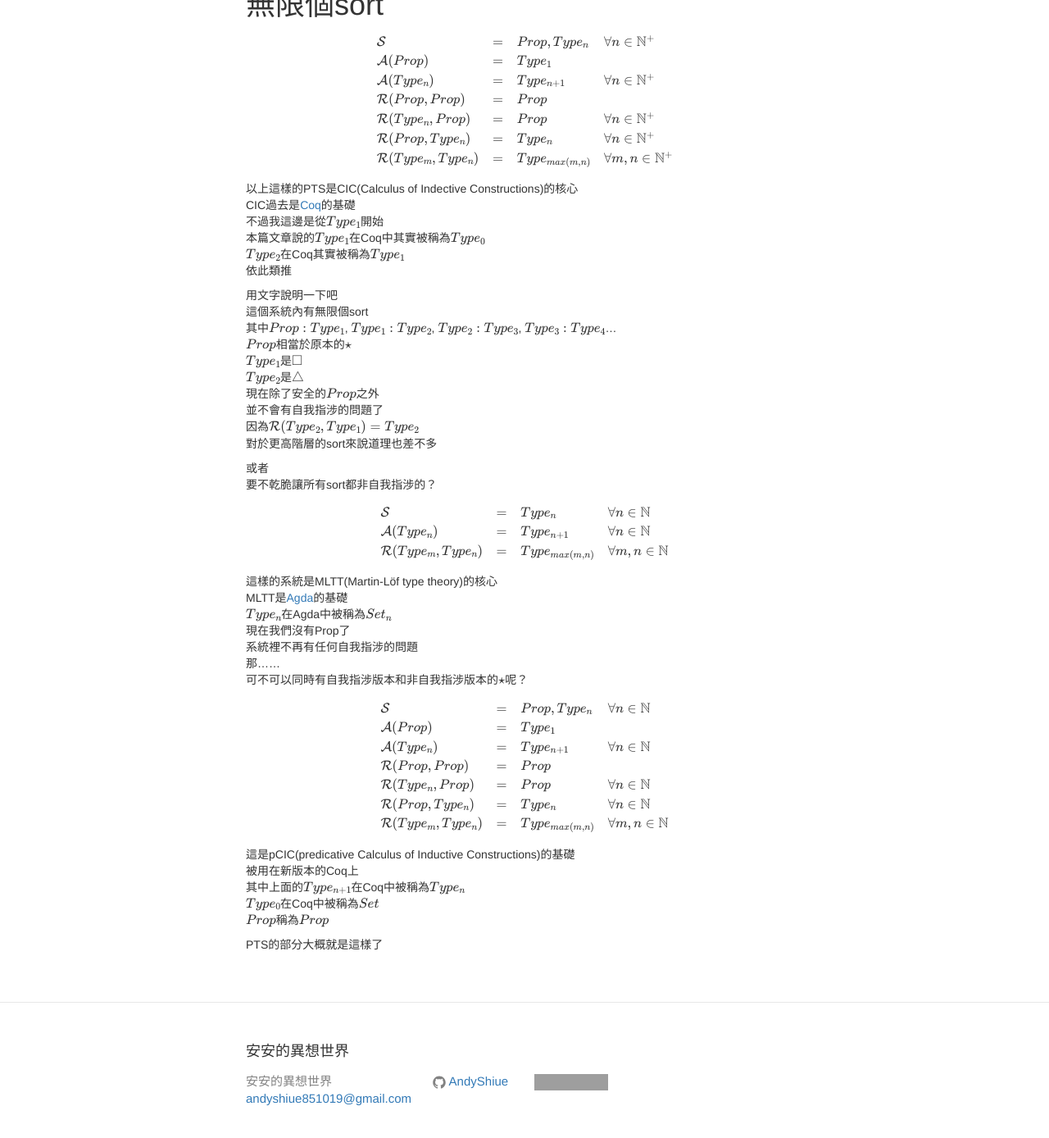
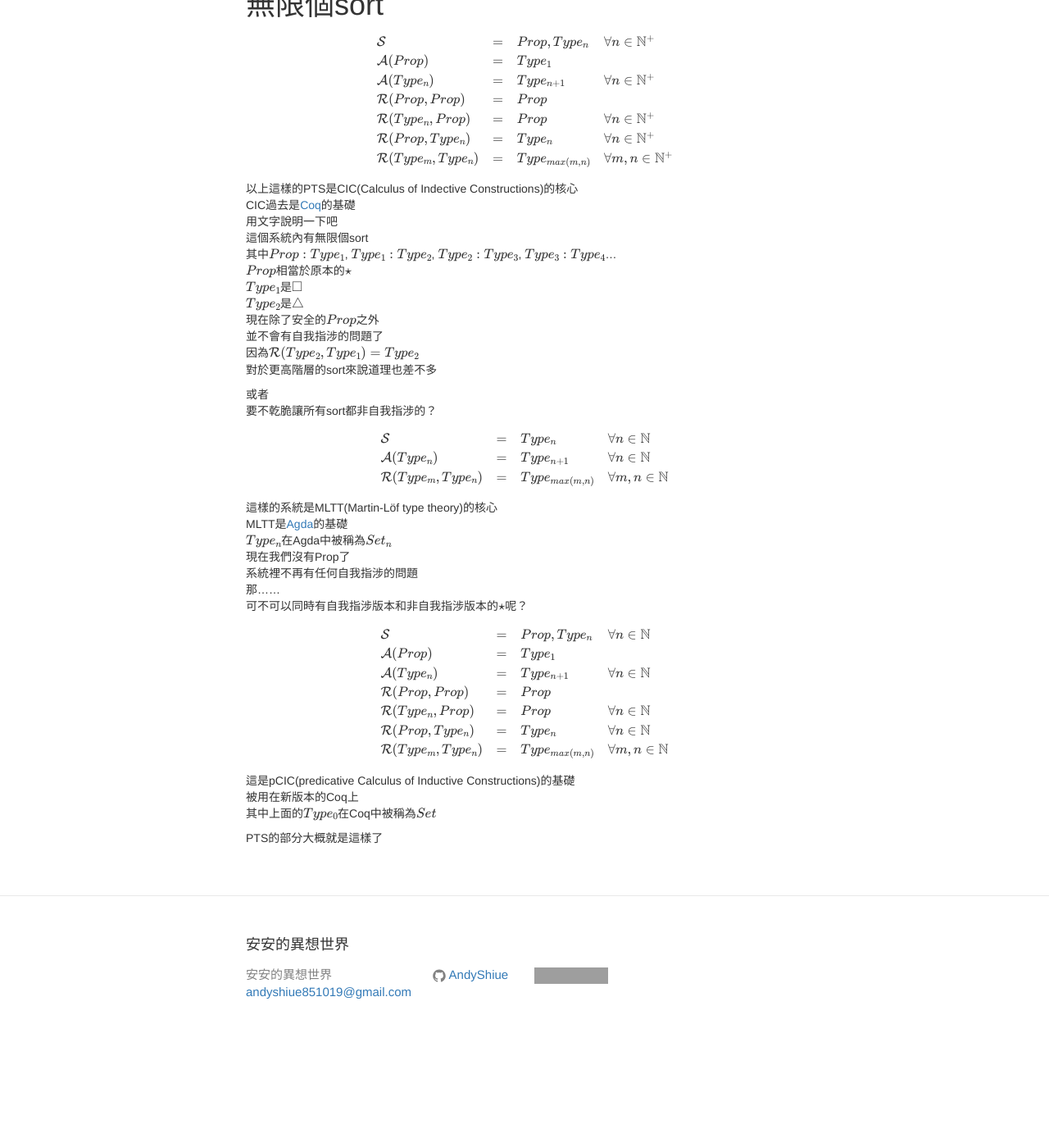
Before and after one commit to AndyShiue/AndyShiue.github.io, a Jekyll site: the page built from _posts/lambda/2016-02-26-PTS.md, in a window 1280 px wide and 1400 px high, scrolled down 3796 px. Shown: the top 1388 px of the window at 82% size. Built offline with Jekyll 4.4.1, drawn with Linux system fonts in a browser that asks for light colours; formulas are drawn with MathJax 3; comment, search, counter and statistics services are not loaded; after the commit the page ends 5071 px from its top, so only the background shows below that; grey boxes are pictures that could not be loaded.

Commit message:
Edit information about Coq.

```diff
--- a/_posts/lambda/2016-02-26-PTS.md
+++ b/_posts/lambda/2016-02-26-PTS.md
@@ -199,11 +199,6 @@ $$
 
 以上這樣的PTS是CIC(Calculus of Indective Constructions)的核心
 CIC過去是[Coq](https://coq.inria.fr/)的基礎
-不過我這邊是從\\(Type_1\\)開始
-本篇文章說的\\(Type_1\\)在Coq中其實被稱為\\(Type_0\\)
-\\(Type_2\\)在Coq其實被稱為\\(Type_1\\)
-依此類推
-
 用文字說明一下吧
 這個系統內有無限個sort
 其中\\(Prop: Type_1\\), \\(Type_1: Type_2\\), \\(Type_2: Type_3\\), \\(Type_3: Type_4\\)...
@@ -248,8 +243,6 @@ $$
 
 這是pCIC(predicative Calculus of Inductive Constructions)的基礎
 被用在新版本的Coq上
-其中上面的\\(Type_{n+1}\\)在Coq中被稱為\\(Type_n\\)
-\\(Type_0\\)在Coq中被稱為\\(Set\\)
-\\(Prop\\)稱為\\(Prop\\)
+其中上面的\\(Type_0\\)在Coq中被稱為\\(Set\\)
 
 PTS的部分大概就是這樣了
```
